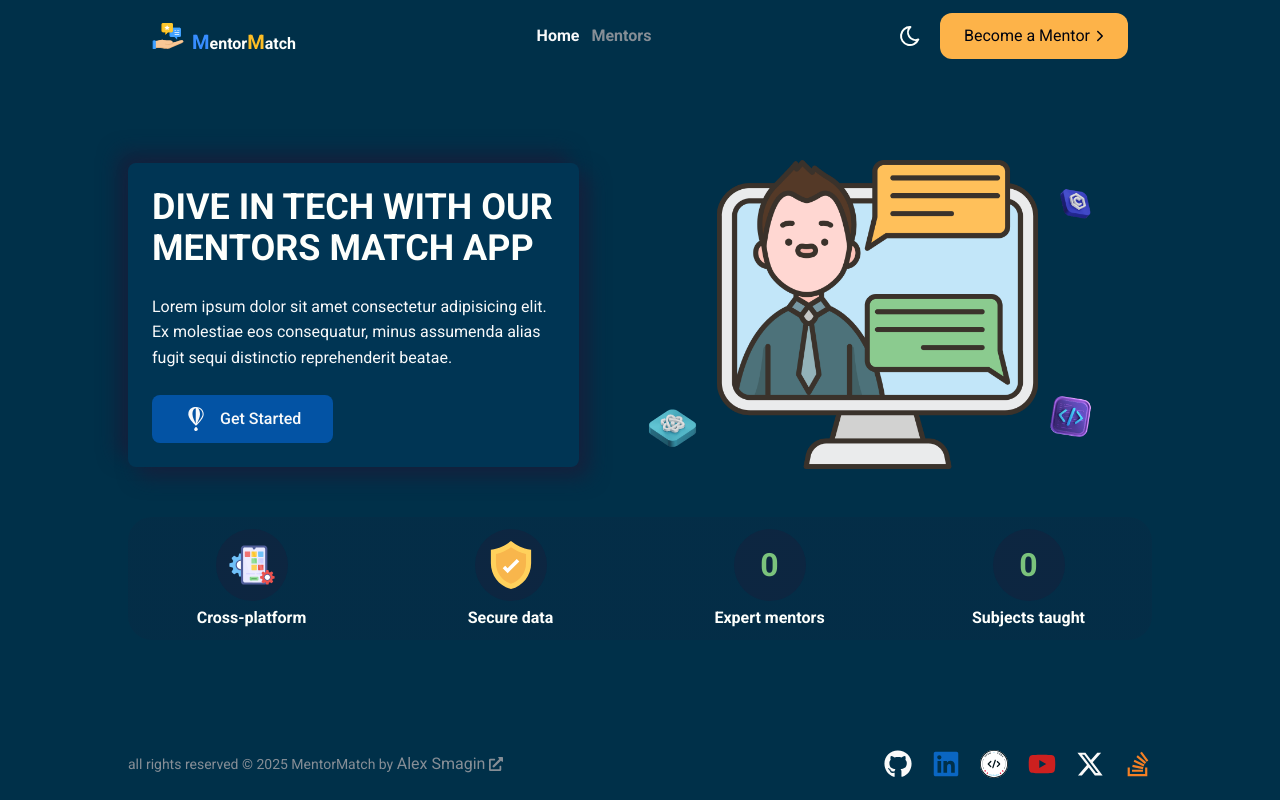
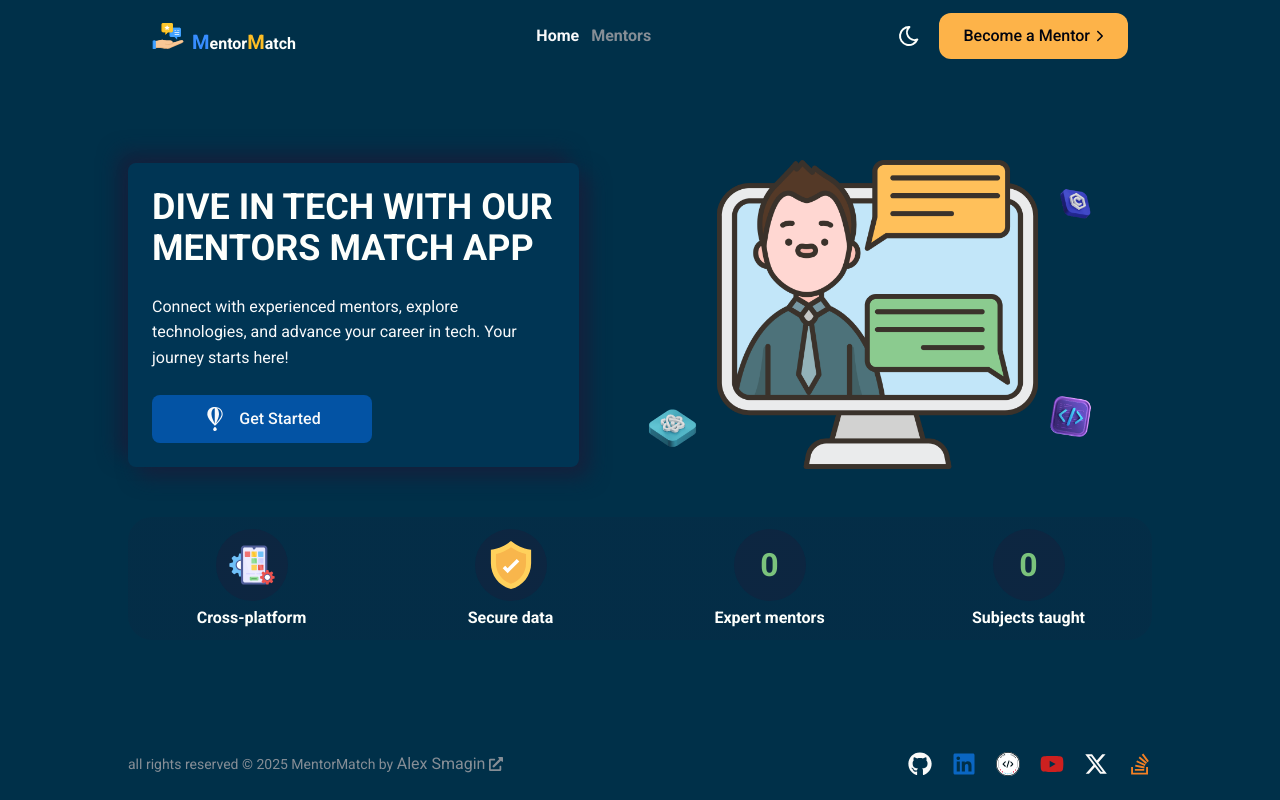
Before and after one commit to Alexandrbig1/mentor-match, a React (Vite) app in the folder frontend/: page / in a window 1280 px wide. Built offline with nearby package versions, Linux system fonts and the light colour scheme.

Commit message:
feat: add hover animation for hero button. fix: update style improvements

```diff
--- a/frontend/src/components/Header/Header.styled.tsx
+++ b/frontend/src/components/Header/Header.styled.tsx
@@ -100,6 +100,7 @@ export const HeaderMentorButton = styled.button`
   border-radius: 1.2rem;
   background-color: ${(p) => p.theme.colors.headerButtonBgAccentColor};
   color: ${(p) => p.theme.colors.headerButtonTextAccentColor};
+  font-weight: 500;
   width: 100%;
   min-width: 18rem;
   display: flex;
--- a/frontend/src/components/Hero/Hero.styled.tsx
+++ b/frontend/src/components/Hero/Hero.styled.tsx
@@ -1,6 +1,19 @@
-import styled from "styled-components";
+import styled, { keyframes } from "styled-components";
+import { Link } from "react-router-dom";
+import { FaFly } from "react-icons/fa6";
 import { primaryFont } from "../fonts";
-import { FaFly } from "react-icons/fa6";
+
+const animation = keyframes`
+  0% {
+    transform: translateY(0);
+  }
+  50% {
+    transform: translateY(-4px);
+  }
+  100% {
+    transform: translateY(0);
+  }
+`;
 
 export const HeroWrapper = styled.section`
   margin: 0 auto;
@@ -67,7 +80,7 @@ export const HeroButtonWrapper = styled.div`
   width: 100%;
 `;
 
-export const HeroButton = styled.button`
+export const HeroButton = styled(Link)`
   width: 100%;
   border: none;
   outline: none;
@@ -96,7 +109,7 @@ export const HeroButton = styled.button`
   }
 
   @media (min-width: 768px) {
-    width: auto;
+    max-width: 22rem;
   }
 `;
 
@@ -104,6 +117,10 @@ export const HeroButtonIcon = styled(FaFly)`
   font-size: 2.4rem;
   color: ${(p) => p.theme.colors.buttonTextColor};
   user-select: none;
+
+  ${HeroButton}:hover & {
+    animation: ${animation} 3s infinite;
+  }
 `;
 
 export const HeroImgWrapper = styled.div`
@@ -117,4 +134,6 @@ export const HeroImgWrapper = styled.div`
 
 export const HeroImg = styled.img`
   width: 100%;
+  min-height: 17.4rem;
+  object-fit: contain;
 `;
--- a/frontend/src/components/Hero/Hero.tsx
+++ b/frontend/src/components/Hero/Hero.tsx
@@ -16,12 +16,11 @@ export default function Hero() {
       <HeroTitleWrapper>
         <HeroTitle>Dive in Tech with our Mentors Match app</HeroTitle>
         <HeroText>
-          Lorem ipsum dolor sit amet consectetur adipisicing elit. Ex molestiae
-          eos consequatur, minus assumenda alias fugit sequi distinctio
-          reprehenderit beatae.
+          Connect with experienced mentors, explore technologies, and advance
+          your career in tech. Your journey starts here!
         </HeroText>
         <HeroButtonWrapper>
-          <HeroButton>
+          <HeroButton to="/mentors" aria-label="Get Started with Mentor Match">
             <HeroButtonIcon />
             Get Started
           </HeroButton>
--- a/frontend/src/components/UI/ErrorMessage/ErrorMessage.styled.tsx
+++ b/frontend/src/components/UI/ErrorMessage/ErrorMessage.styled.tsx
@@ -23,10 +23,10 @@ export const ErrorText = styled.p`
   font-size: 1.6rem;
   font-family: ${primaryFont};
   font-weight: 400;
-  line-height: 1.4;
+  line-height: 1.16;
 `;
 
 export const ErrorIcon = styled.svg`
-  width: 6.4rem;
-  height: 6.4rem;
+  width: 4.8rem;
+  height: 4.8rem;
 `;
--- a/frontend/src/components/UI/SocialIcons/SocialIcons.styled.tsx
+++ b/frontend/src/components/UI/SocialIcons/SocialIcons.styled.tsx
@@ -16,13 +16,13 @@ export const SocialIconsWrapper = styled.div`
 
 export const SocialIconLink = styled.a`
   display: block;
-  width: 2.8rem;
-  height: 2.8rem;
+  width: 2.4rem;
+  height: 2.4rem;
 `;
 
 export const OpenCodeChicagoIcon = styled.img`
-  height: 2.8rem;
-  width: 2.8rem;
+  height: 2.4rem;
+  width: 2.4rem;
   transition: all var(--primary-transition);
 
   &:hover,
@@ -33,22 +33,18 @@ export const OpenCodeChicagoIcon = styled.img`
 
 export const GitHubIcon = styled(FaGithub)`
   color: ${(p) => p.theme.colors.blackIconsColor};
-  font-size: 3.2rem;
+  font-size: 2.4rem;
   transition: all var(--primary-transition);
 
   &:hover,
   &:focus {
     transform: scale(1.2);
   }
-
-  @media (min-width: 768px) {
-    font-size: 2.8rem;
-  }
 `;
 
 export const YouTubeIcon = styled(FaYoutube)`
   color: ${(p) => p.theme.colors.youtubeColor};
-  font-size: 2.8rem;
+  font-size: 2.4rem;
 
   transition: all var(--primary-transition);
 
@@ -60,7 +56,7 @@ export const YouTubeIcon = styled(FaYoutube)`
 
 export const LinkedInIcon = styled(FaLinkedin)`
   color: ${(p) => p.theme.colors.linkedinColor};
-  font-size: 2.8rem;
+  font-size: 2.4rem;
 
   transition: all var(--primary-transition);
 
@@ -72,7 +68,7 @@ export const LinkedInIcon = styled(FaLinkedin)`
 
 export const TwitterIcon = styled(FaXTwitter)`
   color: ${(p) => p.theme.colors.blackIconsColor};
-  font-size: 2.8rem;
+  font-size: 2.4rem;
 
   transition: all var(--primary-transition);
 
@@ -84,7 +80,7 @@ export const TwitterIcon = styled(FaXTwitter)`
 
 export const StackOverflowIcon = styled(FaStackOverflow)`
   color: ${(p) => p.theme.colors.stackoverflowColor};
-  font-size: 2.8rem;
+  font-size: 2.4rem;
 
   transition: all var(--primary-transition);
 
--- a/frontend/src/pages/Mentors/Form/Form.styled.tsx
+++ b/frontend/src/pages/Mentors/Form/Form.styled.tsx
@@ -56,11 +56,15 @@ export const FormWrapper = styled.form<{ $mobileOpen?: boolean }>`
 `;
 
 export const FormTitle = styled.h2`
-  font-size: 2.4rem;
+  font-size: 1.6rem;
   font-family: ${primaryFont};
   color: ${(p) => p.theme.colors.mainTextColor};
   font-weight: 400;
   text-transform: capitalize;
+
+  @media (min-width: 768px) {
+    font-size: 1.8rem;
+  }
 `;
 
 export const FormNameWrapper = styled.div`
@@ -159,7 +163,7 @@ export const TechnologyErrorText = styled.p`
   font-size: 1.4rem;
   font-family: ${primaryFont};
   font-weight: 400;
-  line-height: 1.4;
+  line-height: 1.32;
 `;
 
 export const FormTechnologyIconWrapper = styled.span<IconWrapperProps>`
@@ -259,7 +263,7 @@ export const MobilePanelCloseButton = styled.button`
     display: inline-flex;
     position: absolute;
     right: 1.4rem;
-    top: 2.4rem;
+    top: 1.6rem;
     background: transparent;
     color: ${(p) => p.theme.colors.mainTextColor};
     border: none;
```
